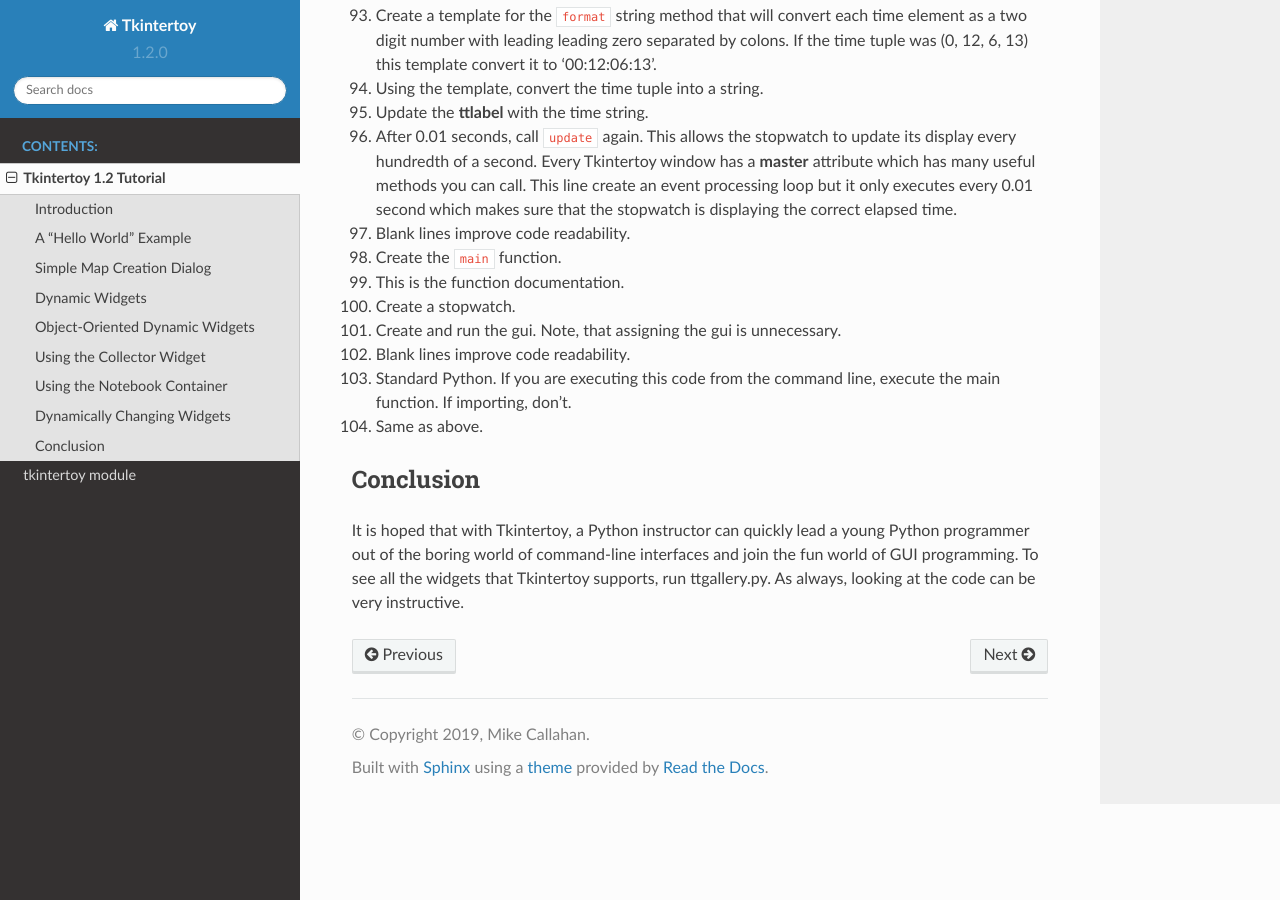
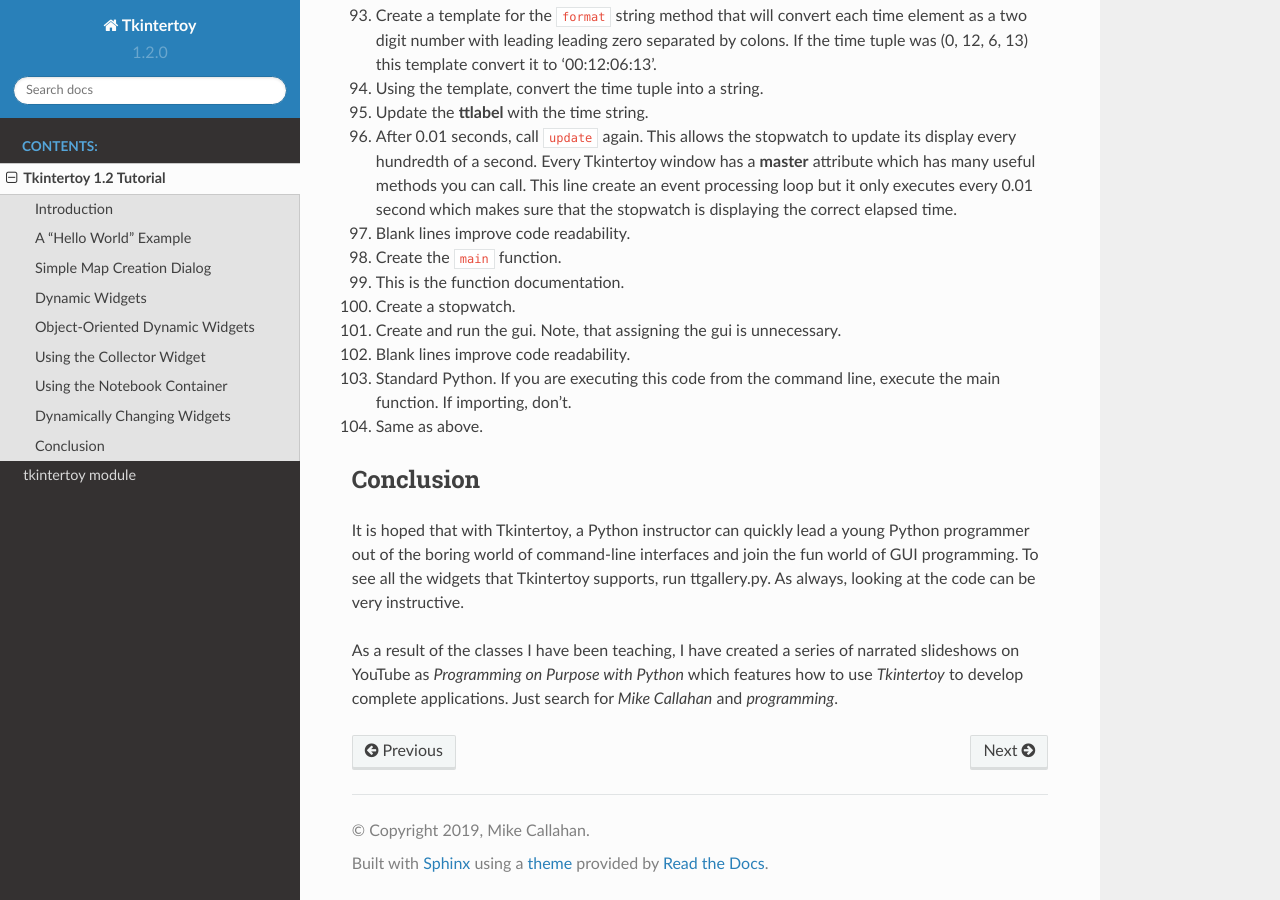
Before and after one commit to mcalla314/tkintertoy, a Sphinx documentation site: the page built from docs/tutorial.rst, in a window 1280 px wide and 900 px high, scrolled down 22363 px. Built offline with Sphinx 7.4.7 and the Read the Docs theme 2.0.0, drawn with Linux system fonts in a browser that asks for light colours.

Commit message:
Update tutorial with paragraph about YouTube videos.

```diff
--- a/docs/tutorial.rst
+++ b/docs/tutorial.rst
@@ -707,3 +707,7 @@
 programmer out of the boring world of command-line interfaces and join the fun world of
 GUI programming. To see all the widgets that Tkintertoy supports, run ttgallery.py.
 As always, looking at the code can be very instructive.
+
+As a result of the classes I have been teaching, I have created a series of narrated slideshows
+on YouTube as *Programming on Purpose with Python* which features how to use *Tkintertoy* to
+develop complete applications. Just search for *Mike Callahan* and *programming*.
```
